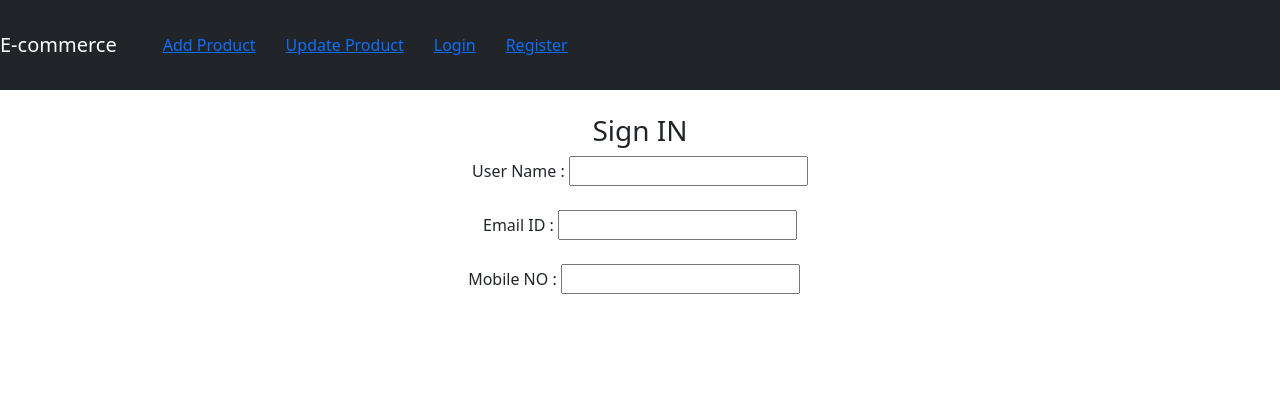
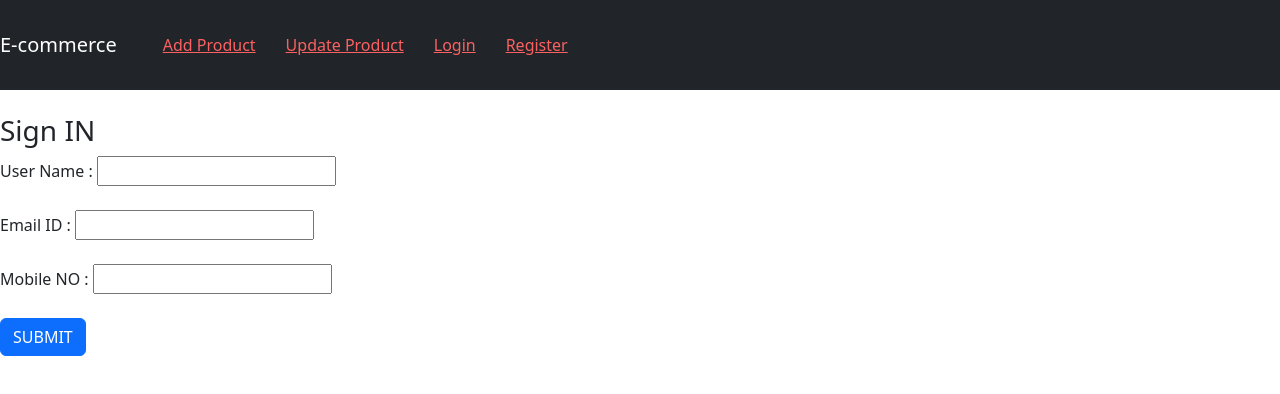
Before and after one commit to MadhavLimbasiya/E-commerce-Project, a React (Create React App) app: page /login in a window 1280 px wide. Shown: the top 394 px of the page. Built offline with nearby package versions, Linux system fonts and the light colour scheme.

Commit message:
modified:   src/App.css 	modified:   src/Header.js 	modified:   src/Login.js

```diff
--- a/src/App.css
+++ b/src/App.css
@@ -1,11 +1,11 @@
-.App {
+/* .App {
   text-align: center;
-}
+} */
 
-.App-logo {
+/* .App-logo {
   height: 40vmin;
   pointer-events: none;
-}
+} */
 
 
 .nav_bar_wrapper a{
@@ -15,13 +15,19 @@
   align-content: right;
 }
 
+.btn-submit{
+  min-width: 100vw;
+  min-height: 100vh;
+  text-decoration: dotted;
+}
+
 @media (prefers-reduced-motion: no-preference) {
   .App-logo {
     animation: App-logo-spin infinite 20s linear;
   }
 }
 
-.App-header {
+/* .App-header {
   background-color: #282c34;
   min-height: 100vh;
   display: flex;
@@ -30,10 +36,10 @@
   justify-content: center;
   font-size: calc(10px + 2vmin);
   color: white;
-}
+} */
 
 .App-link {
-  color: #61dafb;
+  color: #fb6161;
 }
 
 @keyframes App-logo-spin {
--- a/src/Header.js
+++ b/src/Header.js
@@ -9,10 +9,10 @@ function Header()
 
                     <Navbar.Brand href="#home">E-commerce</Navbar.Brand>
                     <Nav className="me-auto nav_bar_wrapper">
-                        <Link to="/add">Add Product</Link>
-                        <Link to="/update">Update Product</Link>
-                        <Link to="/login">Login </Link>
-                        <Link to="/register">Register </Link>
+                        <Link to="/add" class="App-link">Add Product</Link>
+                        <Link to="/update" class="App-link">Update Product</Link>
+                        <Link to="/login" class="App-link">Login </Link>
+                        <Link to="/register" class="App-link">Register </Link>
                     </Nav>
 
             </Navbar>
--- a/src/Login.js
+++ b/src/Login.js
@@ -1,4 +1,4 @@
-import { Container } from "react-bootstrap";
+import {Button} from "react-bootstrap";
 
 function Login()
 {
@@ -16,6 +16,11 @@ function Login()
                     <br />
                     <label name="mobile" id="mobile">Mobile NO :</label>&nbsp;
                     <input name="mobile" id="mobile" type="number" />
+                    <br />
+                    <br />
+
+                    <Button type="submit" class="btn-submit" id="submit" >SUBMIT</Button>
+
                 </container>
 
 
```
